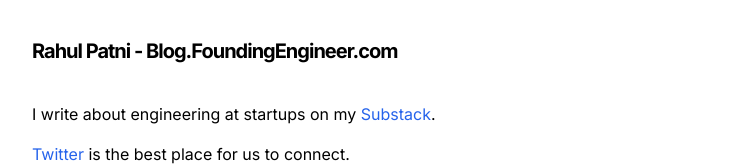
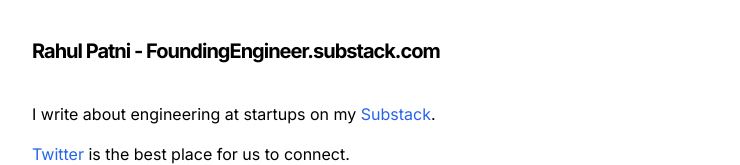
Before and after one commit to patnir/patnir.com, a Next.js app: page / in a window 1280 px wide. Shown: the top 165 px of the page, without its empty margins (16-756 px from the left). Built offline with nearby package versions, Linux system fonts and the light colour scheme.

Commit message:
update page header

```diff
--- a/components/page-header.tsx
+++ b/components/page-header.tsx
@@ -12,7 +12,7 @@
       <div className="container flex flex-col items-center justify-between gap-4">
         <div className="flex flex-row items-center justify-between w-full">
           <Link href="https://foundingengineer.substack.com" target="_blank">
-            <PageHeaderHeading className="hover:cursor-pointer">Rahul Patni - Blog.FoundingEngineer.com</PageHeaderHeading>
+            <PageHeaderHeading className="hover:cursor-pointer">Rahul Patni - FoundingEngineer.substack.com</PageHeaderHeading>
           </Link>
         </div>
         {children}
```
